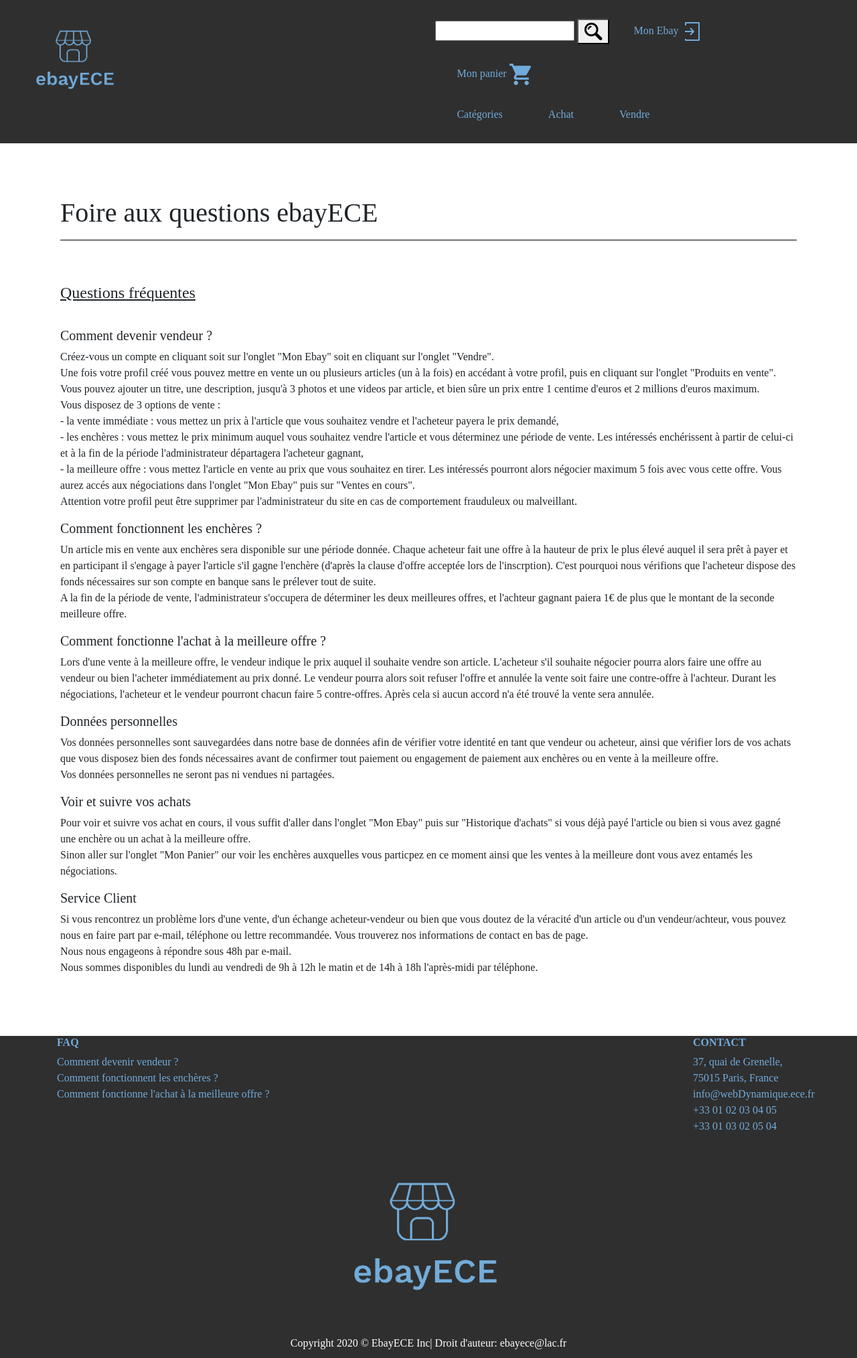
After one commit to arlaty/ProjetPiscine, a PHP site: page /FAQ.php in a window 1280 px wide. The commit adds this page. Shown: the whole page at 67% size. Run offline with PHP 8.4, Linux system fonts and the light colour scheme.

Commit message:
ajout de la page FAQ

```diff
--- /dev/null
+++ b/FAQ.php
@@ -0,0 +1,59 @@
+<!DOCTYPE html>
+<html>
+<head>
+	<meta charset="UTF-8">
+    <meta name="viewport" content="width=device-width, initial-scale=1.0">
+    <link rel="stylesheet" href="https://stackpath.bootstrapcdn.com/bootstrap/4.1.3/css/bootstrap.min.css">
+    <link rel="stylesheet" type="text/css" href="style.css">
+	<title>FAQ ebayECE</title>
+</head>
+<body>
+	<?php include("./modules/header.php"); ?>
+    <div class="faq">
+    	<h1>Foire aux questions ebayECE</h1>
+    	<hr color="black">
+    	<br><br>
+
+		<h4>Questions fréquentes<br><br></h4>
+
+		<h5>Comment devenir vendeur ?</h5>
+		<p>
+			Créez-vous un compte en cliquant soit sur l'onglet "Mon Ebay" soit en cliquant sur l'onglet "Vendre". <br>
+			Une fois votre profil créé vous pouvez mettre en vente un ou plusieurs articles (un à la fois) en accédant à votre profil, puis en cliquant sur l'onglet "Produits en vente". <br>
+			Vous pouvez ajouter un titre, une description, jusqu'à 3 photos et une videos par article, et bien sûre un prix entre 1 centime d'euros et 2 millions d'euros maximum. <br>
+			Vous disposez de 3 options de vente : <br>
+			- la vente immédiate : vous mettez un prix à l'article que vous souhaitez vendre et l'acheteur payera le prix demandé,<br>
+			- les enchères : vous mettez le prix minimum auquel vous souhaitez vendre l'article et vous déterminez une période de vente. Les intéressés enchérissent à partir de celui-ci et à la fin de la période l'administrateur départagera l'acheteur gagnant,<br>
+			- la meilleure offre : vous mettez l'article en vente au prix que vous souhaitez en tirer. Les intéressés pourront alors négocier maximum 5 fois avec vous cette offre. Vous aurez accés aux négociations dans l'onglet "Mon Ebay" puis sur "Ventes en cours".<br>
+			Attention votre profil peut être supprimer par l'administrateur du site en cas de comportement frauduleux ou malveillant.<br>
+		</p>
+		<h5>Comment fonctionnent les enchères ?</h5>
+		<p>
+			Un article mis en vente aux enchères sera disponible sur une période donnée. Chaque acheteur fait une offre à la hauteur de prix le plus élevé auquel il sera prêt à payer et en participant il s'engage à payer l'article s'il gagne l'enchère (d'après la clause d'offre acceptée lors de l'inscrption). C'est pourquoi nous vérifions que l'acheteur dispose des fonds nécessaires sur son compte en banque sans le prélever tout de suite. <br>
+			A la fin de la période de vente, l'administrateur s'occupera de déterminer les deux meilleures offres, et l'achteur gagnant paiera 1€ de plus que le montant de la seconde meilleure offre. <br>
+		</p>
+		<h5>Comment fonctionne l'achat à la meilleure offre ?</h5>
+		<p>
+			Lors d'une vente à la meilleure offre, le vendeur indique le prix auquel il souhaite vendre son article. L'acheteur s'il souhaite négocier pourra alors faire une offre au vendeur ou bien l'acheter immédiatement au prix donné. Le vendeur pourra alors soit refuser l'offre et annulée la vente soit faire une contre-offre à l'achteur. Durant les négociations, l'acheteur et le vendeur pourront chacun faire 5 contre-offres. Après cela si aucun accord n'a été trouvé la vente sera annulée. <br>
+		</p>
+		<h5>Données personnelles</h5>
+		<p>
+			Vos données personnelles sont sauvegardées dans notre base de données afin de vérifier votre identité en tant que vendeur ou acheteur, ainsi que vérifier lors de vos achats que vous disposez bien des fonds nécessaires avant de confirmer tout paiement ou engagement de paiement aux enchères ou en vente à la meilleure offre.<br>
+			Vos données personnelles ne seront pas ni vendues ni partagées.<br>
+		</p>
+		<h5>Voir et suivre vos achats</h5>
+		<p>
+			Pour voir et suivre vos achat en cours, il vous suffit d'aller dans l'onglet "Mon Ebay" puis sur "Historique d'achats" si vous déjà payé l'article ou bien si vous avez gagné une enchère ou un achat à la meilleure offre. <br>
+			Sinon aller sur l'onglet "Mon Panier" our voir les enchères auxquelles vous particpez en ce moment ainsi que les ventes à la meilleure dont vous avez entamés les négociations.<br>
+		</p>
+		<h5>Service Client</h5>
+		<p>
+			Si vous rencontrez un problème lors d'une vente, d'un échange acheteur-vendeur ou bien que vous doutez de la véracité d'un article ou d'un vendeur/achteur, vous pouvez nous en faire part par e-mail, téléphone ou lettre recommandée. Vous trouverez nos informations de contact en bas de page.<br>
+			Nous nous engageons à répondre sous 48h par e-mail. <br>
+			Nous sommes disponibles du lundi au vendredi de 9h à 12h le matin et de 14h à 18h l'après-midi par téléphone. <br>
+		</p>
+	</div>
+    <?php include("./modules/footer.php"); ?>
+
+</body>
+</html>
--- a/style.css
+++ b/style.css
@@ -52,3 +52,14 @@ footer img {
     color: #fff;
     padding: 10px 0;
 }
+
+.faq{
+    margin-top: 80px;
+    margin-left: 90px;
+    margin-right: 90px;
+    margin-bottom: 90px;
+}
+
+.faq h4 {
+    text-decoration: underline;
+}
```
